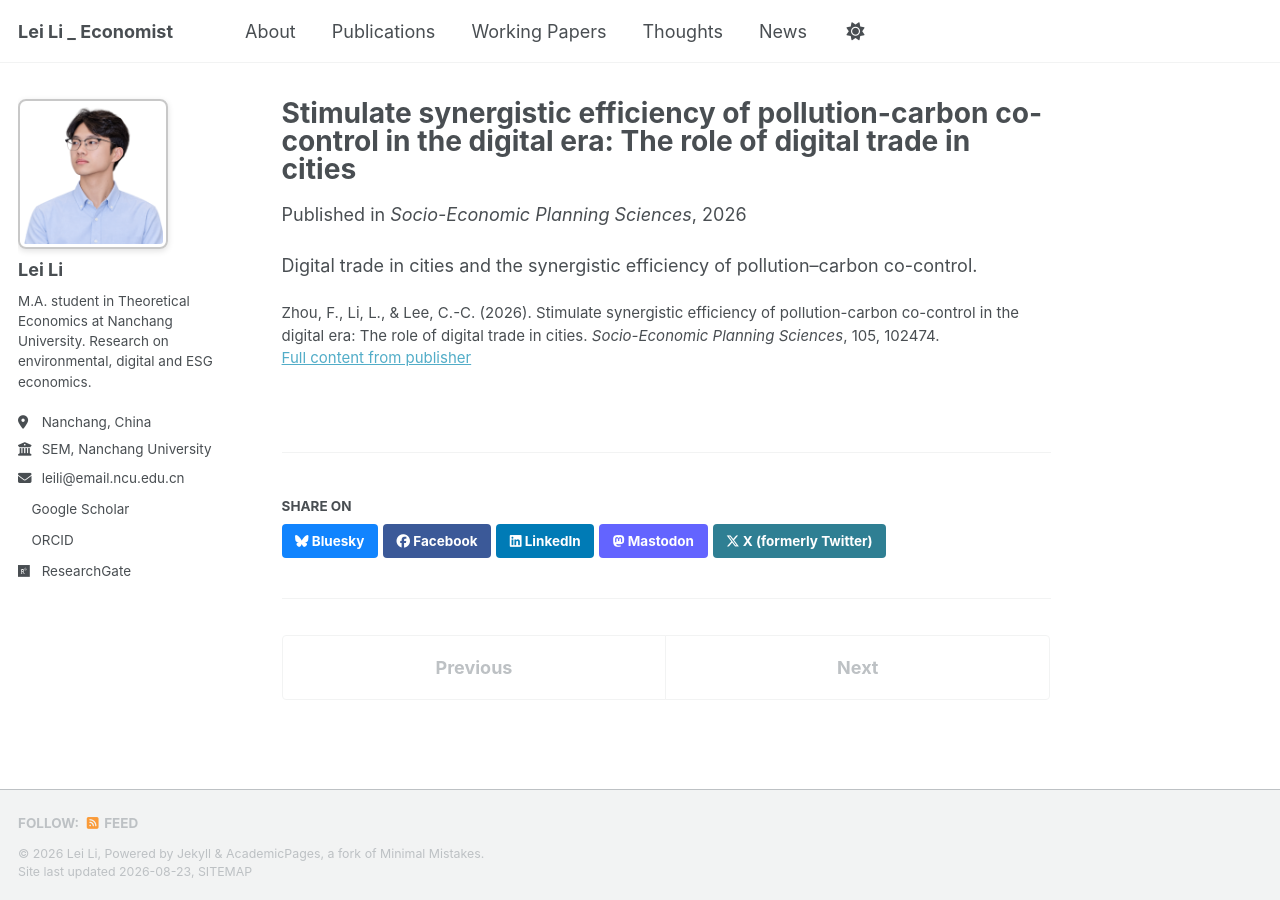
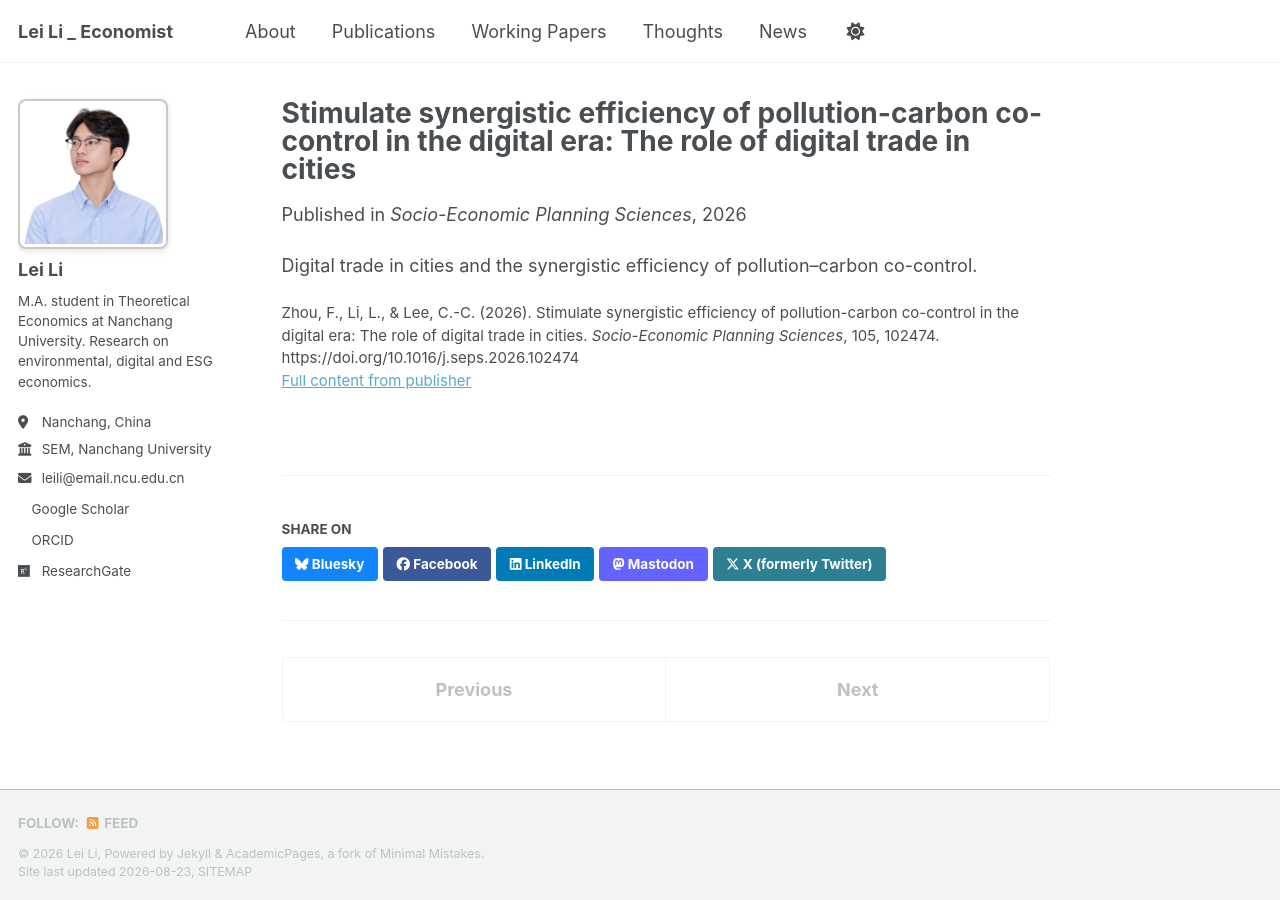
Before and after one commit to LeiLi-Econ/LeiLi-Econ.github.io, a Jekyll site: the page built from _publications/2026-seps-digital-trade.md, in a window 1280 px wide. Built offline with Jekyll 4.4.1, drawn with Linux system fonts in a browser that asks for light colours; a style sheet for code colours, icons or effects is not loaded; part of the change alters nothing that is shown.

Commit message:
Add DOI to SEPS citation

```diff
--- a/_publications/2026-seps-digital-trade.md
+++ b/_publications/2026-seps-digital-trade.md
@@ -7,7 +7,7 @@ excerpt: 'How digital trade shapes the synergistic efficiency of pollution–car
 date: 2026-01-01
 venue: 'Socio-Economic Planning Sciences'
 paperurl: 'https://doi.org/10.1016/j.seps.2026.102474'
-citation: 'Zhou, F., Li, L., & Lee, C.-C. (2026). Stimulate synergistic efficiency of pollution-carbon co-control in the digital era: The role of digital trade in cities. <i>Socio-Economic Planning Sciences</i>, 105, 102474.'
+citation: 'Zhou, F., Li, L., & Lee, C.-C. (2026). Stimulate synergistic efficiency of pollution-carbon co-control in the digital era: The role of digital trade in cities. <i>Socio-Economic Planning Sciences</i>, 105, 102474. https://doi.org/10.1016/j.seps.2026.102474'
 ---
 
 Digital trade in cities and the synergistic efficiency of pollution–carbon co-control.
```
